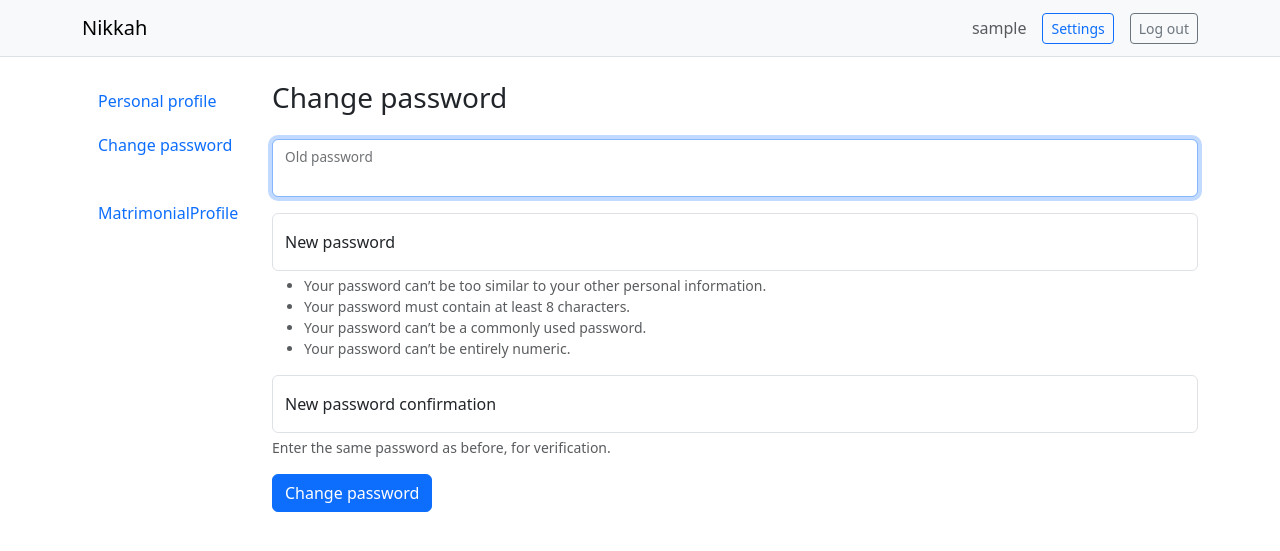
After one commit to hajam09/nikkah, a Django app: page /settings/password/ in a window 1280 px wide. The commit adds this page. Shown: the top 551 px of the page. Run offline with Django 5.2, Linux system fonts and the light colour scheme; the visitor is signed in with stand-in values (Sample User, id 1).

Commit message:
NIKKAH-21 - Setting page boilerplate

```diff
--- a/core/forms.py
+++ b/core/forms.py
@@ -1,4 +1,7 @@
-from django.contrib.auth.forms import AuthenticationForm
+from django import forms
+from django.contrib.auth.forms import AuthenticationForm, PasswordChangeForm as DjangoPasswordChangeForm
+
+from core.models import MatrimonialProfile, User
 
 
 class LoginForm(AuthenticationForm):
@@ -15,3 +18,50 @@ class LoginForm(AuthenticationForm):
             'autocomplete': 'current-password',
             'placeholder': 'Password',
         })
+
+
+class PersonalProfileForm(forms.ModelForm):
+    class Meta:
+        model = User
+        fields = ('username', 'first_name', 'last_name', 'email', 'phone')
+
+    def __init__(self, *args, **kwargs):
+        super().__init__(*args, **kwargs)
+        for field in self.fields.values():
+            field.widget.attrs['class'] = 'form-control'
+            field.widget.attrs['placeholder'] = field.label
+
+
+class MatrimonialProfileForm(forms.ModelForm):
+    dateOfBirth = forms.DateField(
+        label='Date of birth',
+        input_formats=['%Y-%m'],
+        widget=forms.DateInput(format='%Y-%m', attrs={'type': 'month'}),
+        required=False,
+    )
+
+    class Meta:
+        model = MatrimonialProfile
+        fields = (
+            'gender',
+            'dateOfBirth',
+            'height',
+            'maritalStatus',
+            'numberOfChildren',
+            'nationality',
+            'ethnicity',
+        )
+    def __init__(self, *args, **kwargs):
+        super().__init__(*args, **kwargs)
+        for field in self.fields.values():
+            css_class = 'form-select' if isinstance(field.widget, forms.Select) else 'form-control'
+            field.widget.attrs['class'] = css_class
+            field.widget.attrs['placeholder'] = field.label
+
+
+class PasswordChangeForm(DjangoPasswordChangeForm):
+    def __init__(self, *args, **kwargs):
+        super().__init__(*args, **kwargs)
+        for field in self.fields.values():
+            field.widget.attrs['class'] = 'form-control'
+            field.widget.attrs['placeholder'] = field.label
--- a/core/templates/core/base.html
+++ b/core/templates/core/base.html
@@ -14,6 +14,7 @@
             <div class="d-flex align-items-center gap-3">
                 {% if user.is_authenticated %}
                     <span class="text-muted">{{ user.username }}</span>
+                    <a class="btn btn-outline-primary btn-sm" href="{% url 'core:settings-personal' %}">Settings</a>
                     <form method="post" action="{% url 'core:logout-view' %}">
                         {% csrf_token %}
                         <button class="btn btn-outline-secondary btn-sm" type="submit">Log out</button>
--- /dev/null
+++ b/core/templates/core/includes/settings_navigation.html
@@ -0,0 +1,17 @@
+<nav class="nav nav-pills flex-column gap-1" aria-label="Settings">
+    <a class="nav-link{% if active_setting == 'personal' %} active{% endif %}"
+       href="{% url 'core:settings-personal' %}"
+       {% if active_setting == 'personal' %}aria-current="page"{% endif %}>
+        Personal profile
+    </a>
+    <a class="nav-link{% if active_setting == 'password' %} active{% endif %}"
+       href="{% url 'core:settings-password' %}"
+       {% if active_setting == 'password' %}aria-current="page"{% endif %}>
+        Change password
+    </a>
+    <a class="nav-link{% if active_setting == 'matrimonial' %} active{% endif %}"
+       href="{% url 'core:settings-matrimonial' %}"
+       {% if active_setting == 'matrimonial' %}aria-current="page"{% endif %}>
+        MatrimonialProfile
+    </a>
+</nav>
--- /dev/null
+++ b/core/templates/core/settings/base.html
@@ -0,0 +1,13 @@
+{% extends "core/base.html" %}
+{% load settings_tags %}
+
+{% block content %}
+    <div class="row g-4">
+        <aside class="col-12 col-md-3 col-lg-2">
+            {% settings_navigation active_setting %}
+        </aside>
+        <section class="col-12 col-md-9 col-lg-10">
+            {% block settings_content %}{% endblock %}
+        </section>
+    </div>
+{% endblock %}
--- /dev/null
+++ b/core/templates/core/settings/password.html
@@ -0,0 +1,28 @@
+{% extends "core/settings/base.html" %}
+
+{% block title %}Change password | Settings | Nikkah{% endblock %}
+
+{% block settings_content %}
+    <h1 class="h3 mb-4">Change password</h1>
+    <form method="post">
+        {% csrf_token %}
+        {% for error in form.non_field_errors %}
+            <div class="alert alert-danger" role="alert">{{ error }}</div>
+        {% endfor %}
+        {% for field in form %}
+            <div class="mb-3">
+                <div class="form-floating">
+                    {{ field }}
+                    <label for="{{ field.id_for_label }}">{{ field.label }}</label>
+                </div>
+                {% for error in field.errors %}
+                    <div class="invalid-feedback d-block">{{ error }}</div>
+                {% endfor %}
+                {% if field.help_text %}
+                    <div class="form-text">{{ field.help_text }}</div>
+                {% endif %}
+            </div>
+        {% endfor %}
+        <button class="btn btn-primary" type="submit">Change password</button>
+    </form>
+{% endblock %}
--- /dev/null
+++ b/core/templatetags/settings_tags.py
@@ -0,0 +1,8 @@
+from django import template
+
+register = template.Library()
+
+
+@register.inclusion_tag('core/includes/settings_navigation.html')
+def settings_navigation(active_setting):
+    return {'active_setting': active_setting}
--- a/core/urls.py
+++ b/core/urls.py
@@ -1,7 +1,14 @@
 from django.urls import path
 from django.contrib.auth.views import LogoutView
 
-from core.views import UserLoginView, dashboardView, indexView
+from core.views import (
+    UserLoginView,
+    UserPasswordChangeView,
+    dashboardView,
+    indexView,
+    matrimonialProfileSettingsView,
+    personalSettingsView,
+)
 
 app_name = 'core'
 
@@ -9,5 +16,8 @@ urlpatterns = [
     path('', indexView, name='index-view'),
     path('login/', UserLoginView.as_view(), name='login-view'),
     path('dashboard/', dashboardView, name='dashboard-view'),
+    path('settings/personal/', personalSettingsView, name='settings-personal'),
+    path('settings/password/', UserPasswordChangeView.as_view(), name='settings-password'),
+    path('settings/matrimonial/', matrimonialProfileSettingsView, name='settings-matrimonial'),
     path('logout/', LogoutView.as_view(next_page='core:login-view'), name='logout-view'),
 ]
--- a/core/views.py
+++ b/core/views.py
@@ -1,8 +1,11 @@
 from django.contrib.auth.decorators import login_required
-from django.contrib.auth.views import LoginView
+from django.contrib import messages
+from django.contrib.auth.views import LoginView, PasswordChangeView
 from django.shortcuts import render
+from django.urls import reverse_lazy
 
-from core.forms import LoginForm
+from core.forms import LoginForm, MatrimonialProfileForm, PasswordChangeForm, PersonalProfileForm
+from core.models import MatrimonialProfile
 
 
 class UserLoginView(LoginView):
@@ -18,3 +21,42 @@ def indexView(request):
 @login_required
 def dashboardView(request):
     return render(request, 'core/dashboard.html')
+
+
+@login_required
+def personalSettingsView(request):
+    form = PersonalProfileForm(request.POST or None, instance=request.user)
+    if request.method == 'POST' and form.is_valid():
+        form.save()
+        messages.success(request, 'Your personal profile has been updated.')
+
+    return render(request, 'core/settings/personal_profile.html', {
+        'form': form,
+        'active_setting': 'personal',
+    })
+
+
+class UserPasswordChangeView(PasswordChangeView):
+    form_class = PasswordChangeForm
+    template_name = 'core/settings/password.html'
+    success_url = reverse_lazy('core:settings-password')
+
+    def form_valid(self, form):
+        messages.success(self.request, 'Your password has been changed.')
+        return super().form_valid(form)
+
+
+@login_required
+def matrimonialProfileSettingsView(request):
+    profile = MatrimonialProfile.objects.filter(user=request.user).first()
+    form = MatrimonialProfileForm(request.POST or None, instance=profile)
+    if request.method == 'POST' and form.is_valid():
+        profile = form.save(commit=False)
+        profile.user = request.user
+        profile.save()
+        messages.success(request, 'Your matrimonial profile has been updated.')
+
+    return render(request, 'core/settings/matrimonial_profile.html', {
+        'form': form,
+        'active_setting': 'matrimonial',
+    })
```
Also changed, not shown: core/templates/core/settings/matrimonial_profile.html (added, +25 -0 lines), core/templates/core/settings/personal_profile.html (added, +25 -0 lines), core/templatetags/__init__.py (added).
